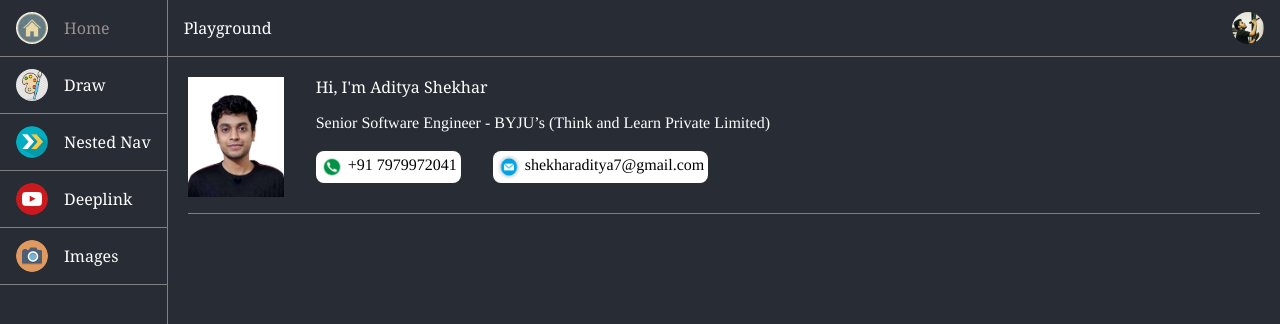
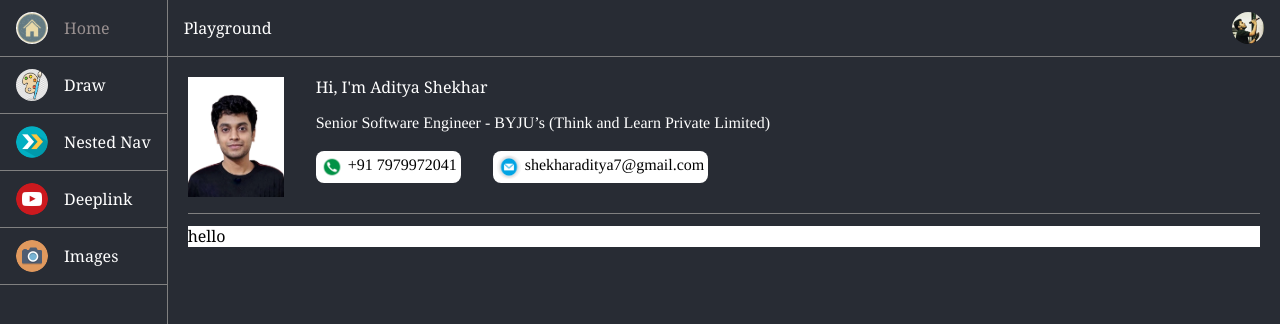
Before and after one commit to shekharaditya7/my-app, a React (Create React App) app: page / in a window 1280 px wide. Shown: the top 324 px of the page. Built offline with nearby package versions, Linux system fonts and the light colour scheme.

Commit message:
landing page

```diff
--- a/src/App.js
+++ b/src/App.js
@@ -3,7 +3,7 @@ import Layout from "./components/App/Layout";
 
 import pages from "./pages";
 
-import Intro from "./components/Intro";
+import Home from "./components/Home";
 import Drawer from "./components/Drawer";
 import YTDeepLink from "./components/YTDeeplink";
 import ImageHome from "./components/Images";
@@ -15,7 +15,7 @@ function App() {
     <BrowserRouter>
       <Layout>
         <Routes>
-          <Route path={pages.HOME} element={<Intro />} />
+          <Route path={pages.HOME} element={<Home />} />
           <Route path={pages.DRAWER} element={<Drawer />} />
           <Route path={pages.DEEPLINK} element={<YTDeepLink />} />
           <Route path={pages.USER_DEEPLINK} element={<UserDeeplink />} />
--- a/src/components/App/Sidebar.module.scss
+++ b/src/components/App/Sidebar.module.scss
@@ -21,7 +21,6 @@
     height: 32px;
     width: 32px;
     border-radius: 50%;
-    margin-right: 16px;
   }
 }
 .label {
@@ -29,6 +28,11 @@
 }
 
 @include if-device(desktop-tablet) {
+  .sidebarItem {
+    img {
+      margin-right: 16px;
+    }
+  }
   .label {
     display: block;
   }
--- a/src/components/Intro/Intro.module.scss
+++ b/src/components/Home/Intro.module.scss
@@ -4,6 +4,7 @@
   font-size: 0.875rem;
   display: block;
   border-bottom: 1px solid grey;
+  margin-bottom: 12px;
 
   h2 {
     margin-bottom: 16px;
--- /dev/null
+++ b/src/components/Home/Resume.js
@@ -0,0 +1,5 @@
+import styles from "./Resume.module.scss";
+
+export default function Resume() {
+  return <div className={styles.wrapper}>hello</div>;
+}
--- /dev/null
+++ b/src/components/Home/Resume.module.scss
@@ -0,0 +1,6 @@
+.wrapper {
+  display: flex;
+  width: 100%;
+  color: black;
+  background-color: white;
+}
--- /dev/null
+++ b/src/components/Home/index.js
@@ -0,0 +1,10 @@
+import Intro from "./Intro";
+import Resume from "./Resume";
+export default function Home() {
+  return (
+    <>
+      <Intro />
+      <Resume />
+    </>
+  );
+}
```
Also changed, not shown: src/components/Home/Intro.js (renamed from src/components/Intro/index.js), src/components/Intro/Resume.js (deleted), src/components/Intro/Resume.module.scss (deleted).
